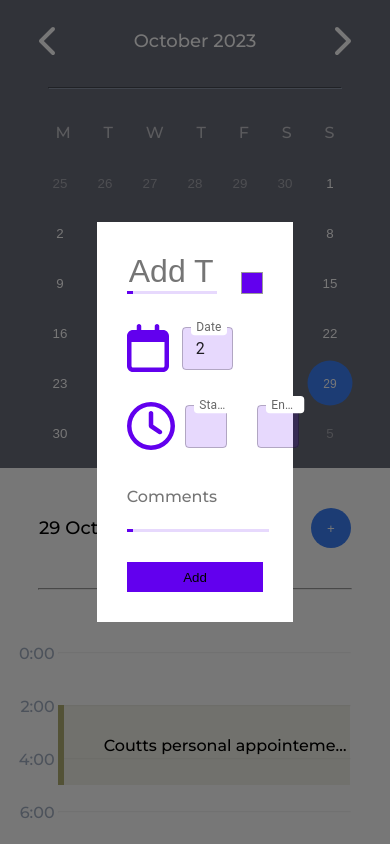
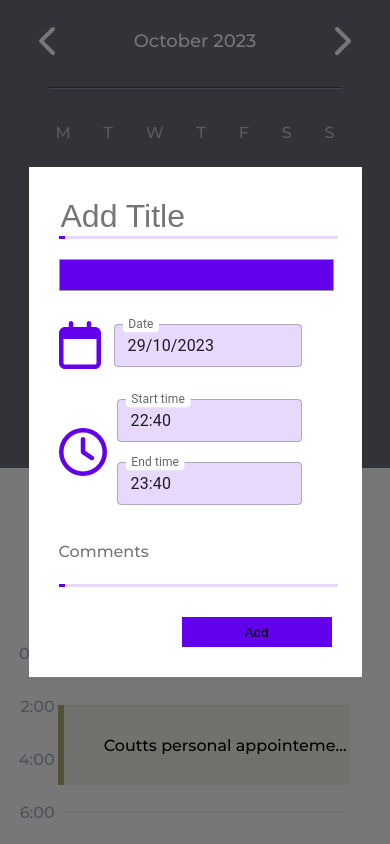
Before and after one commit to CorentinCLERO/flyingcalendar, a React (Create React App) app: page / in a window 390 px wide. Shown: the top 844 px of the page. Built offline with nearby package versions, Linux system fonts and the light colour scheme.

Commit message:
responsive TaskBox

```diff
--- a/src/components/TaskBox/TaskBox.css
+++ b/src/components/TaskBox/TaskBox.css
@@ -25,6 +25,11 @@
   font-size: xx-large;
 }
 
+.app__TaskBox__color {
+  height: 20px;
+  width: 20px;
+}
+
 .app__TaskBox__separation {
   height: 3px;
   width: 100%;
@@ -37,6 +42,11 @@
 
 .app__TaskBox__datetime div {
   margin-right: 10px;
+}
+
+.app__TaskBox__TimePickers {
+  display: flex;
+  flex-direction: row;
 }
 
 .app__TaskBox__textarea {
@@ -64,4 +74,32 @@
   height: 30px;
   width: 150px;
   cursor: pointer;
+}
+
+@media screen and (max-width: 900px) {
+  .app__TaskBox {
+    width: 70vw;
+    margin: -30px 0;
+    z-index: 9;
+  }
+  .app__TaskBox__top {
+    display: block;
+  }
+  .app__TaskBox__top > div:nth-child(2) {
+    margin-top: 20px;
+  }
+  .app__TaskBox__color {
+    width: 100%;
+    height: 30px;
+  }
+  .app__TaskBox__TimePickers {
+    display: flex;
+    flex-direction: column;
+  }
+  .app__TaskBox__TimePickers > div {
+    width: 100%;
+  }
+  .app__TaskBox__TimePickers > div:not(:last-child) {
+    margin-bottom: 20px;
+  }
 }/*# sourceMappingURL=TaskBox.css.map */
--- a/src/components/TaskBox/TaskBox.js
+++ b/src/components/TaskBox/TaskBox.js
@@ -5,7 +5,6 @@ import { faCalendar, faClock } from '@fortawesome/free-regular-svg-icons';
 import { FontAwesomeIcon } from '@fortawesome/react-fontawesome';
 import { LocalizationProvider, MobileDatePicker, MobileTimePicker } from '@mui/x-date-pickers';
 import { AdapterDateFns } from '@mui/x-date-pickers/AdapterDateFns'
-import dayjs from 'dayjs';
 import { fr } from 'date-fns/locale';
 import { format } from 'date-fns';
 
@@ -33,7 +32,6 @@ const TaskBox = ({ daySelected }) => {
 
   const handleTextareaChange = (e) => {
     const textarea = e.target;
-    // Réinitialisez la hauteur pour calculer la nouvelle hauteur
     textarea.style.height = 'auto';
     textarea.style.height = textarea.scrollHeight + 'px';
     setComments(textarea.value)
@@ -47,11 +45,11 @@ const TaskBox = ({ daySelected }) => {
             <input type='text' placeholder='Add Title' value={title} onChange={(e) => setTitle(e.target.value)} />
             <div style={{ backgroundColor: hexColor + '26', borderLeft: "6px solid " + hexColor }} className='app__TaskBox__separation' />
           </div>
-          <div onClick={e => e.stopPropagation()}>
-            <div className='app__TaskBox__color' onClick={() => setColorPicker(!colorPicker)}>
-              <div style={{ backgroundColor: hexColor, height: "20px", width: "20px", border: "1px solid #999" }} />
+          <div onClick={e => e.stopPropagation()} className='app__TaskBox__container__color'>
+            <div onClick={() => setColorPicker(!colorPicker)}>
+              <div style={{ backgroundColor: hexColor, border: "1px solid #999" }} className='app__TaskBox__color' />
             </div>
-            {colorPicker && <div style={{ position: 'fixed' }}>
+            {colorPicker && <div style={{ position: 'fixed', zIndex: 1000 }} >
               <div onClick={() => setColorPicker(!colorPicker)} />
               <ChromePicker color={hexColor} onChange={(e) => setHexColor(e.hex)} />
             </div>}
@@ -78,11 +76,13 @@ const TaskBox = ({ daySelected }) => {
           <div>
             <FontAwesomeIcon icon={faClock} color={hexColor} size="3x" />
           </div>
+          <div className='app__TaskBox__TimePickers'>
             <div>
               <MobileTimePicker
                 label="Start time"
                 defaultValue={new Date()}
                 onChange={(e) => setStartTime(format(e, 'HH:mm'))}
+
                 sx={{
                   ".MuiInputBase-root": { backgroundColor: hexColor + '26' },
                   ".MuiOutlinedInput-input": { padding: '10px 14px' },
@@ -103,6 +103,7 @@ const TaskBox = ({ daySelected }) => {
               />
             </div>
           </div>
+        </div>
         <div>
           <textarea
             placeholder='Comments'
--- a/src/components/TaskBox/TaskBox.scss
+++ b/src/components/TaskBox/TaskBox.scss
@@ -25,6 +25,11 @@
   font-size: xx-large;
 }
 
+.app__TaskBox__color {
+  height: 20px;
+  width: 20px;
+}
+
 .app__TaskBox__separation {
   height: 3px;
   width: 100%;
@@ -37,6 +42,11 @@
 
 .app__TaskBox__datetime div {
   margin-right: 10px;
+}
+
+.app__TaskBox__TimePickers {
+  display: flex;
+  flex-direction: row;
 }
 
 .app__TaskBox__textarea {
@@ -67,3 +77,37 @@
   width: 150px;
   cursor: pointer;
 }
+
+@media screen and (max-width: 900px) {
+  .app__TaskBox {
+    width: 70vw;
+    margin: -30px 0;
+    z-index: 9;
+  }
+
+  .app__TaskBox__top {
+    display: block;
+  }
+
+  .app__TaskBox__top>div:nth-child(2) {
+    margin-top: 20px;
+  }
+
+  .app__TaskBox__color {
+    width: 100%;
+    height: 30px;
+  }
+
+  .app__TaskBox__TimePickers {
+    display: flex;
+    flex-direction: column;
+  }
+
+  .app__TaskBox__TimePickers>div {
+    width: 100%;
+  }
+
+  .app__TaskBox__TimePickers>div:not(:last-child) {
+    margin-bottom: 20px;
+  }
+}
```
Also changed, not shown: 1 other file (tests, documents, lock files or other folders). Lines whose indentation alone changed are shown as unchanged.
